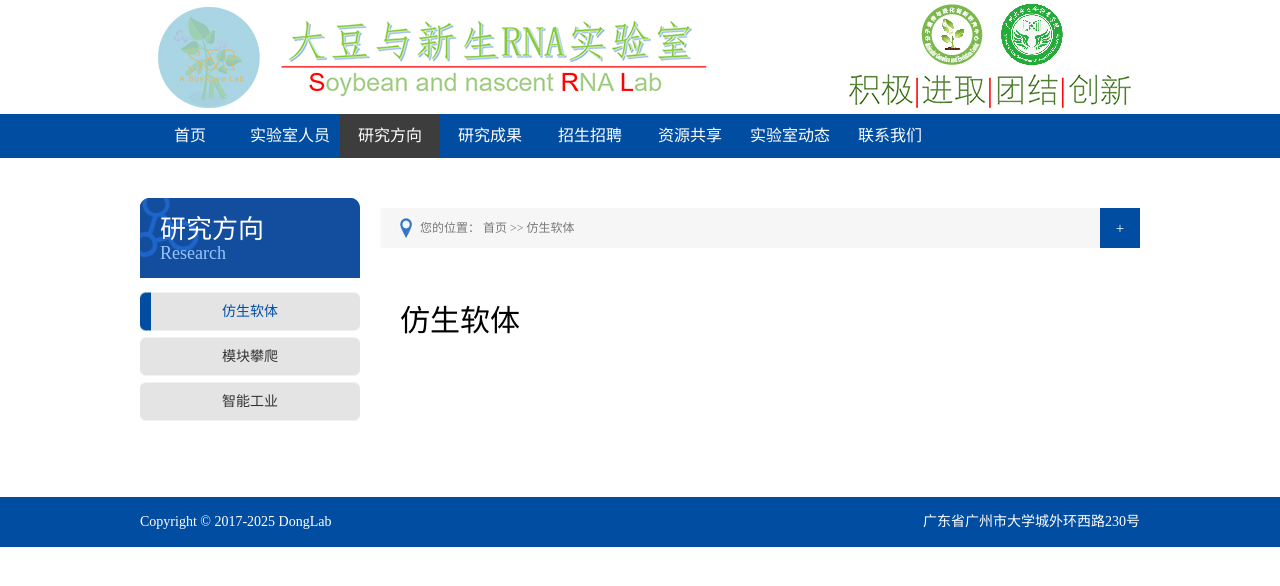
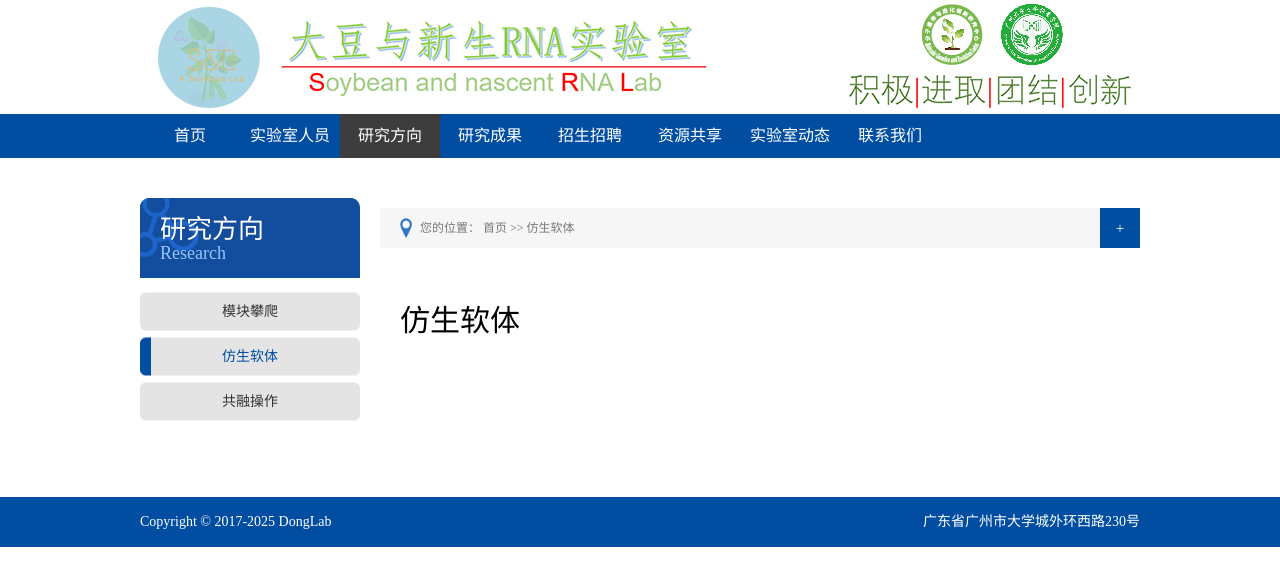
Before and after one commit to zhanweimin2021/zhanweimin2021.github.io, a Jekyll site: the page built from pages/soft-robotics.html, in a window 1280 px wide. Shown: the top 586 px of the page. Built offline with Jekyll 4.4.1, drawn with Linux system fonts in a browser that asks for light colours.

Commit message:
Update page-nav.html

```diff
--- a/_includes/page-nav.html
+++ b/_includes/page-nav.html
@@ -7,9 +7,9 @@
         <li class="{% if page.type == '硕士生' %}this{% endif %}"><a title="硕士生" href="{{ site.url }}/master/">硕士生</a></li>
         <li class="{% if page.type == '毕业生' %}this{% endif %}"><a title="毕业生" href="{{ site.url }}/graduate/">毕业生</a></li>{% endif %}{% if page.category == 'equipment' %}{% for post in site.categories["equipment"] %}
         <li><a title="{{ post.title }}" href="{{ site.url }}{{ post.url }}">{{ post.title }}</a></li>{% endfor %}{% endif %}{% if page.category == 'research' %}
-        <li class="{% if page.type == '仿生软体' %}this{% endif %}"><a title="仿生软体" href="{{ site.url }}/soft-robotics/">仿生软体</a></li>
-        <li class="{% if page.type == '模块攀爬' %}this{% endif %}"><a title="模块攀爬" href="{{ site.url }}/module-climbing/">模块攀爬</a></li>
-        <li class="{% if page.type == '智能工业' %}this{% endif %}"><a title="智能工业" href="{{ site.url }}/intelligent-industry/">智能工业</a></li>{% endif %}{% if page.category == 'publications' %}
+        <li class="{% if page.type == '模块攀爬' %}this{% endif %}"><a title="模块攀爬" href="{{ site.url }}/soft-robotics/">模块攀爬</a></li>
+        <li class="{% if page.type == '仿生软体' %}this{% endif %}"><a title="仿生软体" href="{{ site.url }}/module-climbing/">仿生软体</a></li>
+        <li class="{% if page.type == '共融操作' %}this{% endif %}"><a title="共融操作" href="{{ site.url }}/intelligent-industry/">共融操作</a></li>{% endif %}{% if page.category == 'publications' %}
         <li class="{% if page.type == '2018年' %}this{% endif %}"><a title="2018年" href="{{ site.url }}/2018/">2018年</a></li>
         <li class="{% if page.type == '2017年' %}this{% endif %}"><a title="2017年" href="{{ site.url }}/2017/">2017年</a></li>
         <li class="{% if page.type == '2016年' %}this{% endif %}"><a title="2016年" href="{{ site.url }}/2016/">2016年</a></li>
@@ -18,7 +18,7 @@
         <li class="{% if page.type == '项目合作' %}this{% endif %}"><a title="项目合作" href="{{ site.url }}/project-cooperation/">项目合作</a></li>
         <li class="{% if page.type == '学术交流' %}this{% endif %}"><a title="学术交流" href="{{ site.url }}/academic-exchange/">学术交流</a></li>{% endif %}{% if page.category == 'join' %}
         <li class="{% if page.type == '招生' %}this{% endif %}"><a title="招生" href="{{ site.url }}/recruit-students/">招生</a></li>
-        <li class="{% if page.type == '招聘' %}this{% endif %}"><a title="招聘" href="{{ site.url }}/recruit/">招聘</a></li>{% endif %}{% if page.category == 'shared' %}
+        <li class="{% if page.type == '博士后招聘' %}this{% endif %}"><a title="博士后招聘" href="{{ site.url }}/recruit/">博士后招聘</a></li>{% endif %}{% if page.category == 'shared' %}
         <li class="{% if page.type == 'BzRos' %}this{% endif %}"><a title="BzRos" href="{{ site.url }}/bzros/">BzRos</a></li>{% endif %}{% if page.category == 'lab-news' %}
         <li class="{% if page.type == '学习交流' %}this{% endif %}"><a title="学习交流" href="{{ site.url }}/learning-exchange/">学习交流</a></li>
         <li class="{% if page.type == '文娱活动' %}this{% endif %}"><a title="文娱活动" href="{{ site.url }}/entertainment/">文娱活动</a></li>{% endif %}{% if page.category == 'contact' %}
```
